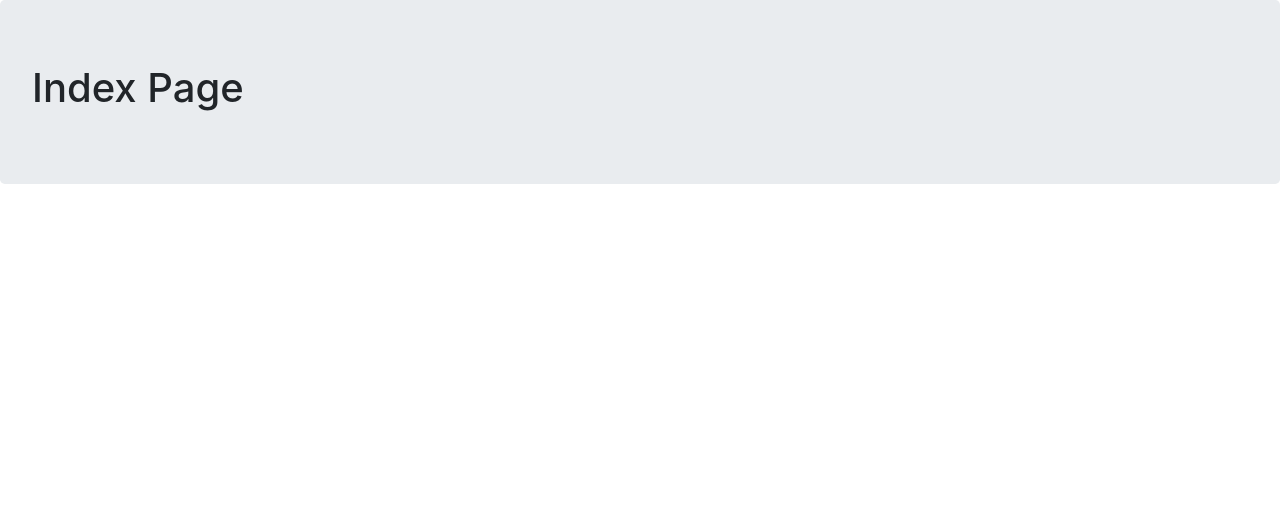
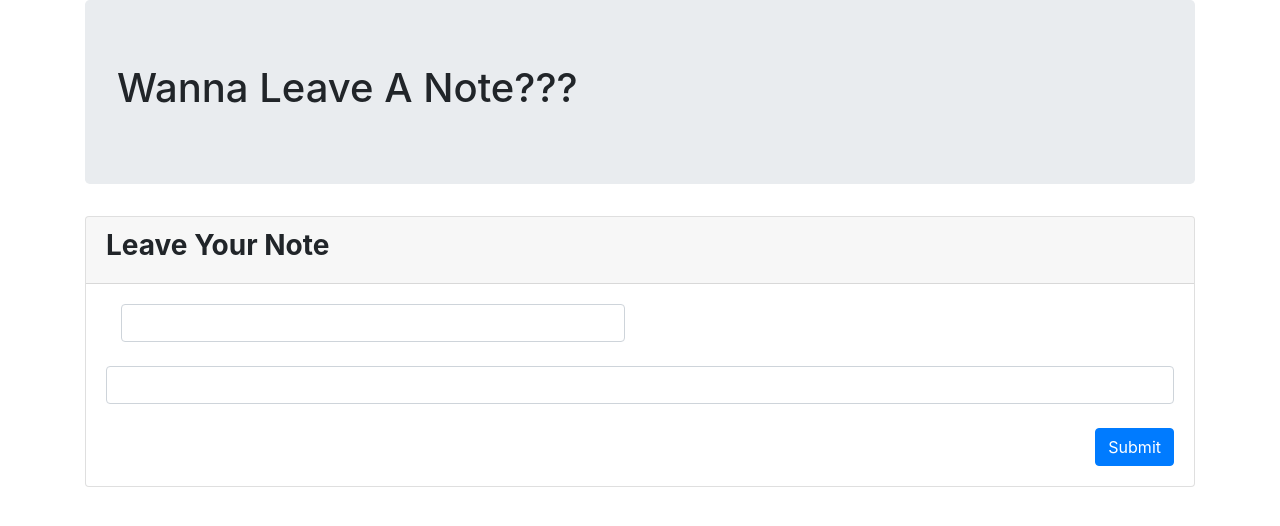
Before and after one commit to groberts31/NoteTaker, a website: page index.html in a window 1280 px wide. Drawn offline with nearby package versions, Linux system fonts and the light colour scheme.

Commit message:
added styling to index.html and added input forms and submit button for page

```diff
--- a/index.html
+++ b/index.html
@@ -12,10 +12,36 @@
 </head>
 
 <body>
-    <div class="jumbotron">
-        <h1>Index Page</h1>
+    <div class="container">
+        <div class="jumbotron">
+            <h1>Wanna Leave A Note???</h1>
+        </div>
+        <div class="row">
 
+            <div class="col-12">
+
+                <div class="card mb-4">
+                    <div class="card-header">
+                        <h3><strong>Leave Your Note</strong></h3>
+                    </div>
+                    <div class="card-body">
+                        <div class="col-sm-6">
+                            <input type="text" id="nameNote" class="form-control">
+                            <br>
+                        </div>
+                        <input type="text" id="noteLeft" class="form-control">
+                        <br>
+                        <div class="text-right">
+                            <button type="submit" class="btn btn-primary btn-md" id="search-btn"><span
+                                    class="fa fa-search"></span>Submit</button>
+
+                        </div>
+                    </div>
+                </div>
+            </div>
+        </div>
     </div>
+
 
 </body>
 
```
